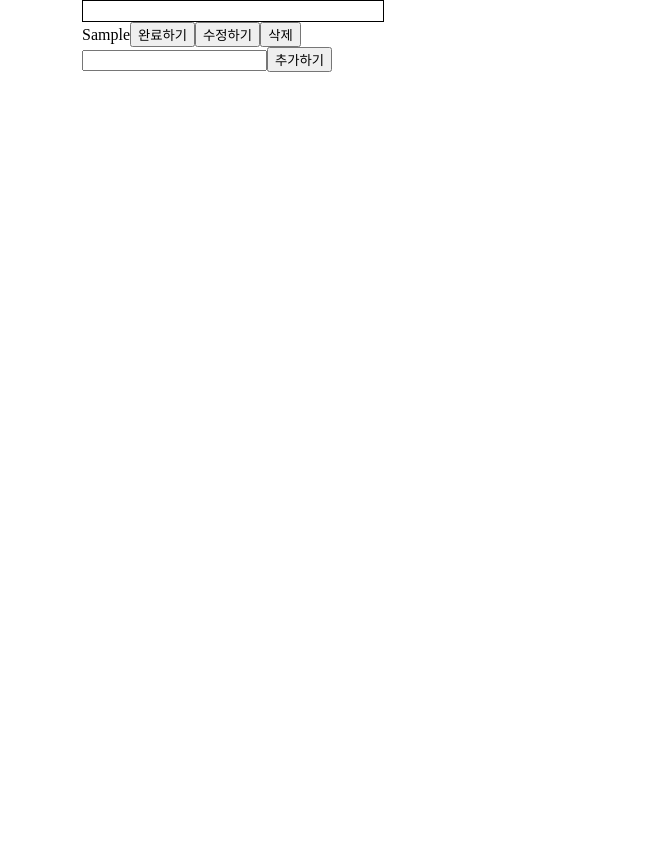
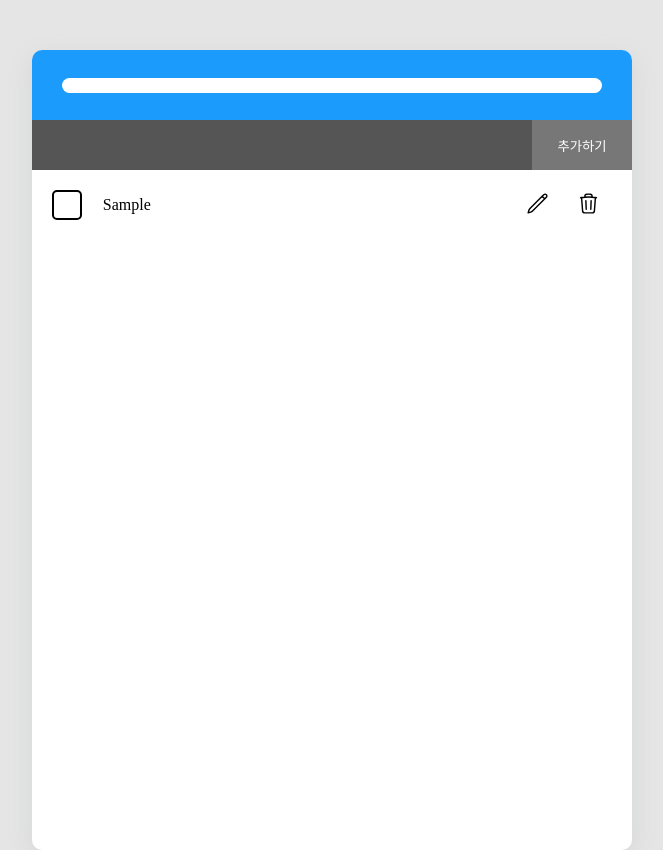
Before and after one commit to kangkyeongseo/todays-goal, a React (Create React App) app: page / in a window 1280 px wide. Both pictures are taken after typing "Sample" into the empty fields and a click on the button "추가하기". Shown: the whole page, without its empty margins (308-971 px from the left). Before the commit the page ends 800 px from the top, so only its background shows below. Built offline with nearby package versions, Linux system fonts and the light colour scheme.

Commit message:
design: CSS 추가

```diff
--- a/src/App.tsx
+++ b/src/App.tsx
@@ -2,8 +2,14 @@ import styled from "styled-components";
 import TodoContainer from "./components/Organisms/TodoContainer";
 
 const Main = styled.div`
-  max-width: 500px;
-  margin: 0 auto;
+  overflow: hidden;
+  width: 600px;
+  height: 800px;
+  margin: 0px auto;
+  margin-top: 50px;
+  border-radius: 10px;
+  background-color: #fff;
+  box-shadow: rgba(149, 157, 165, 0.2) 0px 8px 24px;
 `;
 
 function App() {
--- a/src/components/Atoms/Button.tsx
+++ b/src/components/Atoms/Button.tsx
@@ -1,14 +1,25 @@
+import styled from "styled-components";
+
 export interface ButtonProp {
   buttonValue: string;
   onClick?: () => void;
   disabled?: boolean;
 }
 
+const ButtonContainer = styled.button`
+  color: white;
+  background-color: #777;
+  border: none;
+  &:hover {
+    background-color: #666;
+  }
+`;
+
 function Button({ buttonValue, onClick, disabled = false }: ButtonProp) {
   return (
-    <button onClick={onClick} disabled={disabled}>
+    <ButtonContainer onClick={onClick} disabled={disabled}>
       {buttonValue}
-    </button>
+    </ButtonContainer>
   );
 }
 
--- a/src/components/Atoms/Input.tsx
+++ b/src/components/Atoms/Input.tsx
@@ -1,11 +1,22 @@
+import styled from "styled-components";
+
 export interface InputProp {
   type: string;
   inputValue: string;
   onChange: (event: React.ChangeEvent<HTMLInputElement>) => void;
 }
 
+const InputContainer = styled.input`
+  font-size: 18px;
+  padding: 0px 20px;
+  border: none;
+  &:focus {
+    outline: none;
+  }
+`;
+
 function Input({ type, inputValue, onChange }: InputProp) {
-  return <input type={type} value={inputValue} onChange={onChange} />;
+  return <InputContainer type={type} value={inputValue} onChange={onChange} />;
 }
 
 export default Input;
--- a/src/components/Atoms/Span.tsx
+++ b/src/components/Atoms/Span.tsx
@@ -1,9 +1,14 @@
 interface SpanProp {
   text: string;
+  isChecked: boolean;
 }
 
-function Span({ text }: SpanProp) {
-  return <span>{text}</span>;
+function Span({ text, isChecked }: SpanProp) {
+  return (
+    <span style={{ textDecoration: `${isChecked ? "line-through" : "none"}` }}>
+      {text}
+    </span>
+  );
 }
 
 export default Span;
--- a/src/components/Molecules/TodoForm.tsx
+++ b/src/components/Molecules/TodoForm.tsx
@@ -1,8 +1,19 @@
 import React, { useState } from "react";
 import { useRecoilValue, useSetRecoilState } from "recoil";
+import styled from "styled-components";
 import Button from "../Atoms/Button";
 import Input from "../Atoms/Input";
 import { isTodoEditState, todosState } from "../../atom";
+
+const Form = styled.form`
+  display: grid;
+  grid-template-columns: 5fr 1fr;
+  height: 50px;
+  input {
+    color: white;
+    background-color: #555;
+  }
+`;
 
 function TodoForm() {
   const [newTodo, setNewTodo] = useState("");
@@ -18,18 +29,20 @@ function TodoForm() {
 
   const onSubmit = (event: React.FormEvent<HTMLFormElement>) => {
     event.preventDefault();
-    setTodos((pre) => [
-      ...pre,
-      { id: Date.now(), content: newTodo, isChecked: false, isEdited: false },
-    ]);
+    if (newTodo.length > 0) {
+      setTodos((pre) => [
+        ...pre,
+        { id: Date.now(), content: newTodo, isChecked: false, isEdited: false },
+      ]);
+    }
     setNewTodo("");
   };
 
   return (
-    <form onSubmit={onSubmit}>
+    <Form onSubmit={onSubmit}>
       <Input type={"string"} inputValue={newTodo} onChange={onChange} />
       <Button buttonValue={"추가하기"} disabled={isTodoEdit} />
-    </form>
+    </Form>
   );
 }
 
--- a/src/components/Molecules/TodoList.tsx
+++ b/src/components/Molecules/TodoList.tsx
@@ -1,13 +1,27 @@
 import { useState } from "react";
+import { useRecoilState } from "recoil";
+import styled from "styled-components";
 import { Todo, isTodoEditState, todosState } from "../../atom";
 import Span from "../Atoms/Span";
-import { useRecoilState } from "recoil";
 import Input from "../Atoms/Input";
-import Button from "../Atoms/Button";
+import CheckButton from "../Atoms/CheckButton";
+import DeleteButton from "../Atoms/DeleteButton";
+import EditButton from "../Atoms/EditButton";
 
 interface TodoListProp {
   todo: Todo;
 }
+
+const TodoListContainer = styled.li<{ $isTodoEdit: boolean }>`
+  display: grid;
+  grid-template-columns: 1fr 10fr 1fr 1fr;
+  align-items: center;
+  gap: 10px;
+  padding: 20px;
+  &:hover {
+    background-color: ${(props) => !props.$isTodoEdit && "rgba(0,0,0,0.05)"};
+  }
+`;
 
 function TodoList({ todo }: TodoListProp) {
   const [editTodo, setEditTodo] = useState("");
@@ -56,33 +70,29 @@ function TodoList({ todo }: TodoListProp) {
     setTodos(newTodos);
   };
   return (
-    <li>
+    <TodoListContainer $isTodoEdit={isTodoEdit}>
+      <CheckButton
+        isChecked={todo.isChecked}
+        onClick={() => onCheckButtonClick(todo)}
+        disabled={isTodoEdit}
+      />
       {todo.isEdited ? (
         <>
           <Input type={"text"} inputValue={editTodo} onChange={onEditChange} />
-          <Button buttonValue={"수정완료"} onClick={() => onEndEdit(todo)} />
+          <EditButton onClick={() => onEndEdit(todo)} />
         </>
       ) : (
         <>
-          <Span text={todo.content} />
-          <Button
-            buttonValue={todo.isChecked ? "미완료하기" : "완료하기"}
-            onClick={() => onCheckButtonClick(todo)}
-            disabled={isTodoEdit}
-          />
-          <Button
-            buttonValue={"수정하기"}
-            onClick={() => onStartEdit(todo)}
-            disabled={isTodoEdit}
-          />
-          <Button
-            buttonValue={"삭제"}
-            onClick={() => onDeleteButtonClick(todo.id)}
-            disabled={isTodoEdit}
-          />
+          <Span text={todo.content} isChecked={todo.isChecked} />
+          <EditButton onClick={() => onStartEdit(todo)} disabled={isTodoEdit} />
         </>
       )}
-    </li>
+
+      <DeleteButton
+        onClick={() => onDeleteButtonClick(todo.id)}
+        disabled={isTodoEdit}
+      />
+    </TodoListContainer>
   );
 }
 
--- a/src/components/Molecules/TodoProgress.tsx
+++ b/src/components/Molecules/TodoProgress.tsx
@@ -3,15 +3,28 @@ import { useRecoilValue } from "recoil";
 import styled from "styled-components";
 import { Todo, todosState } from "../../atom";
 
-const Progress = styled.div`
-  width: 300px;
-  height: 20px;
-  border: 1px solid;
+const ProgressContainer = styled.div`
+  display: flex;
+  justify-content: center;
+  align-items: center;
+  padding: 0px 30px;
+  background-color: #1b9cfc;
 `;
 
-const ProgressBar = styled.div`
-  height: 20px;
-  background-color: black;
+const Progress = styled.div`
+  width: 100%;
+  height: 15px;
+  position: relative;
+  overflow: hidden;
+  border: none;
+  border-radius: 15px;
+  background-color: #fff;
+`;
+
+const ProgressBar = styled.div<{ $progress: number }>`
+  width: ${(props) => `${100 * props.$progress}%`};
+  height: inherit;
+  background-color: #116fb8;
   transition: all 1s ease-in-out;
 `;
 
@@ -24,16 +37,13 @@ function TodoProgress() {
     setCheckedTodos(newCheckedTodos);
   }, [todos]);
   return (
-    <Progress>
-      <ProgressBar
-        style={{
-          width:
-            todos.length !== 0
-              ? `${300 * (checkedTodos.length / todos.length)}px`
-              : "0px",
-        }}
-      />
-    </Progress>
+    <ProgressContainer>
+      <Progress>
+        <ProgressBar
+          $progress={todos.length > 0 ? checkedTodos.length / todos.length : 0}
+        />
+      </Progress>
+    </ProgressContainer>
   );
 }
 
--- a/src/components/Organisms/TodoContainer.tsx
+++ b/src/components/Organisms/TodoContainer.tsx
@@ -1,10 +1,18 @@
 import { useEffect } from "react";
+import styled from "styled-components";
 import { useRecoilValue } from "recoil";
 import { isTodoEditState, todosState } from "../../atom";
 import useLocalStorage from "../../libs/useLocalStorage";
 import TodoForm from "../Molecules/TodoForm";
 import TodoLists from "../Molecules/TodoLists";
 import TodoProgress from "../Molecules/TodoProgress";
+
+const Container = styled.div`
+  width: 100%;
+  height: 100%;
+  display: grid;
+  grid-template-rows: 70px 50px auto;
+`;
 
 function TodoContainer() {
   const { setLocalStorage } = useLocalStorage({ key: "todos" });
@@ -18,11 +26,11 @@ function TodoContainer() {
   }, [todos]);
 
   return (
-    <div>
+    <Container>
       <TodoProgress />
+      <TodoForm />
       <TodoLists />
-      <TodoForm />
-    </div>
+    </Container>
   );
 }
 
--- a/src/index.tsx
+++ b/src/index.tsx
@@ -31,6 +31,7 @@ footer, header, hgroup, menu, nav, section {
 }
 body {
 	line-height: 1;
+	background-color: rgba(0,0,0,0.1);
 }
 ol, ul {
 	list-style: none;
@@ -46,6 +47,9 @@ q:before, q:after {
 table {
 	border-collapse: collapse;
 	border-spacing: 0;
+}
+* {
+	box-sizing: border-box;
 }`;
 
 const root = ReactDOM.createRoot(
```
